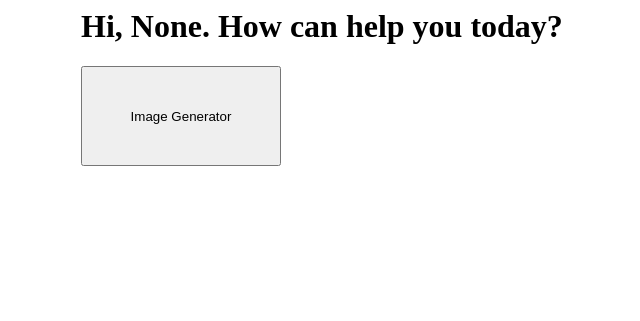
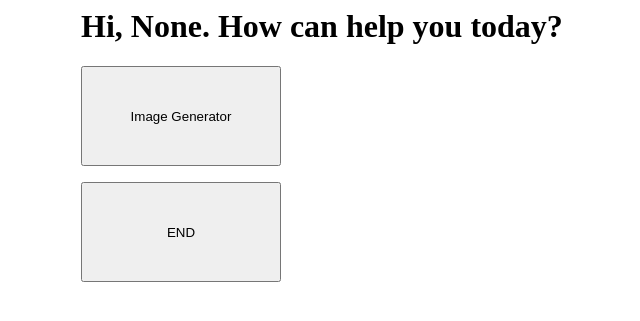
Before and after one commit to e-rr/Rep, a Flask app: page /main in a window 1280 px wide. Shown: the top 321 px of the page, without its empty margins (243-883 px from the left). Run offline with Flask 3, Linux system fonts and the light colour scheme.

Commit message:
Update main.html

```diff
--- a/templates/main.html
+++ b/templates/main.html
@@ -7,7 +7,13 @@
 
 <div class="container">
 <h1>Hi, {{r}}. How can help you today?</h1>
+
 <form action="/image_gpt" method="post">
     <input type = "submit" value="Image Generator" style="width:200px;height:100px;">
 </form>
+
+<form action="/end" method="post">
+    <input type = "submit" value="END" style="width:200px;height:100px;">
+</form>
+
 </div>
```
